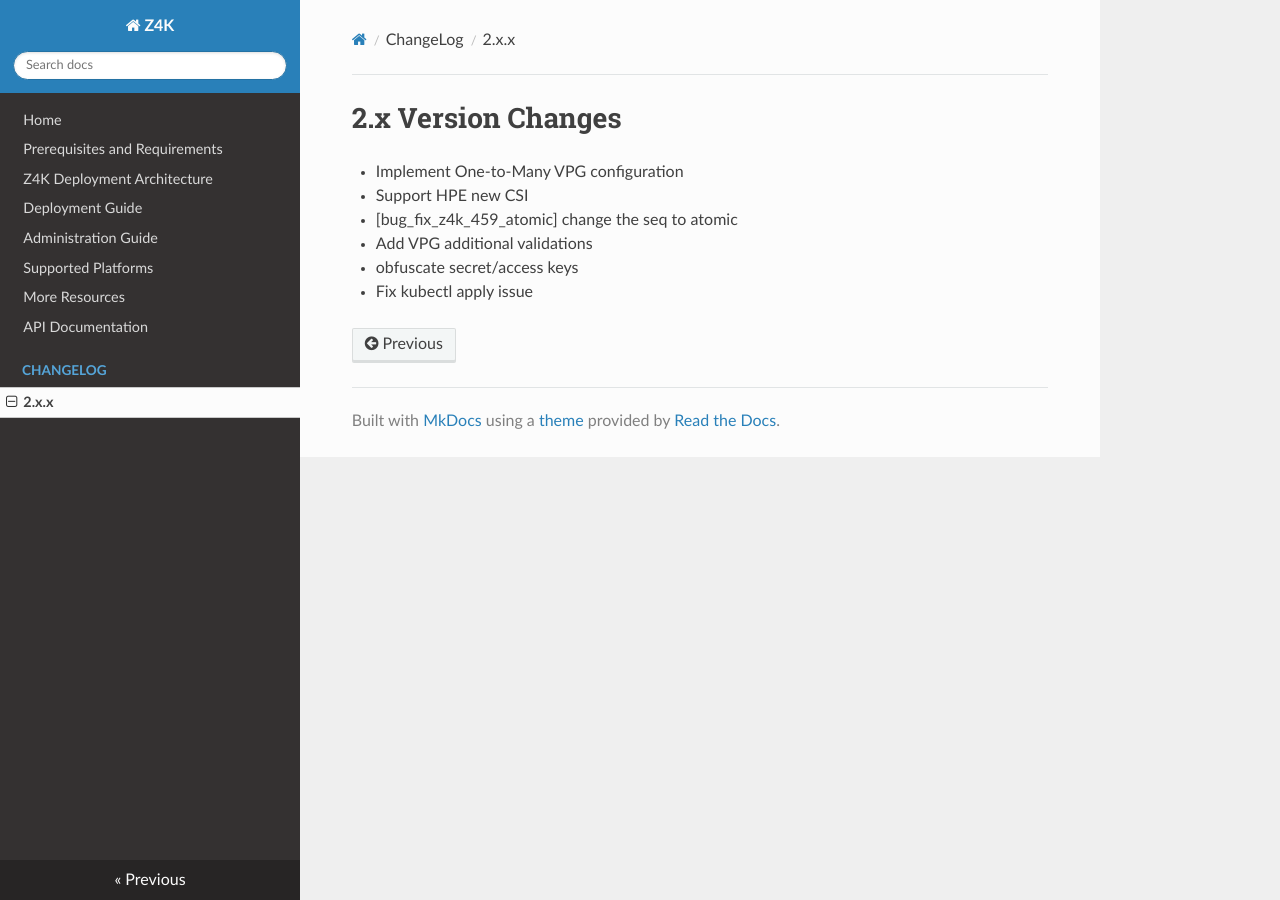
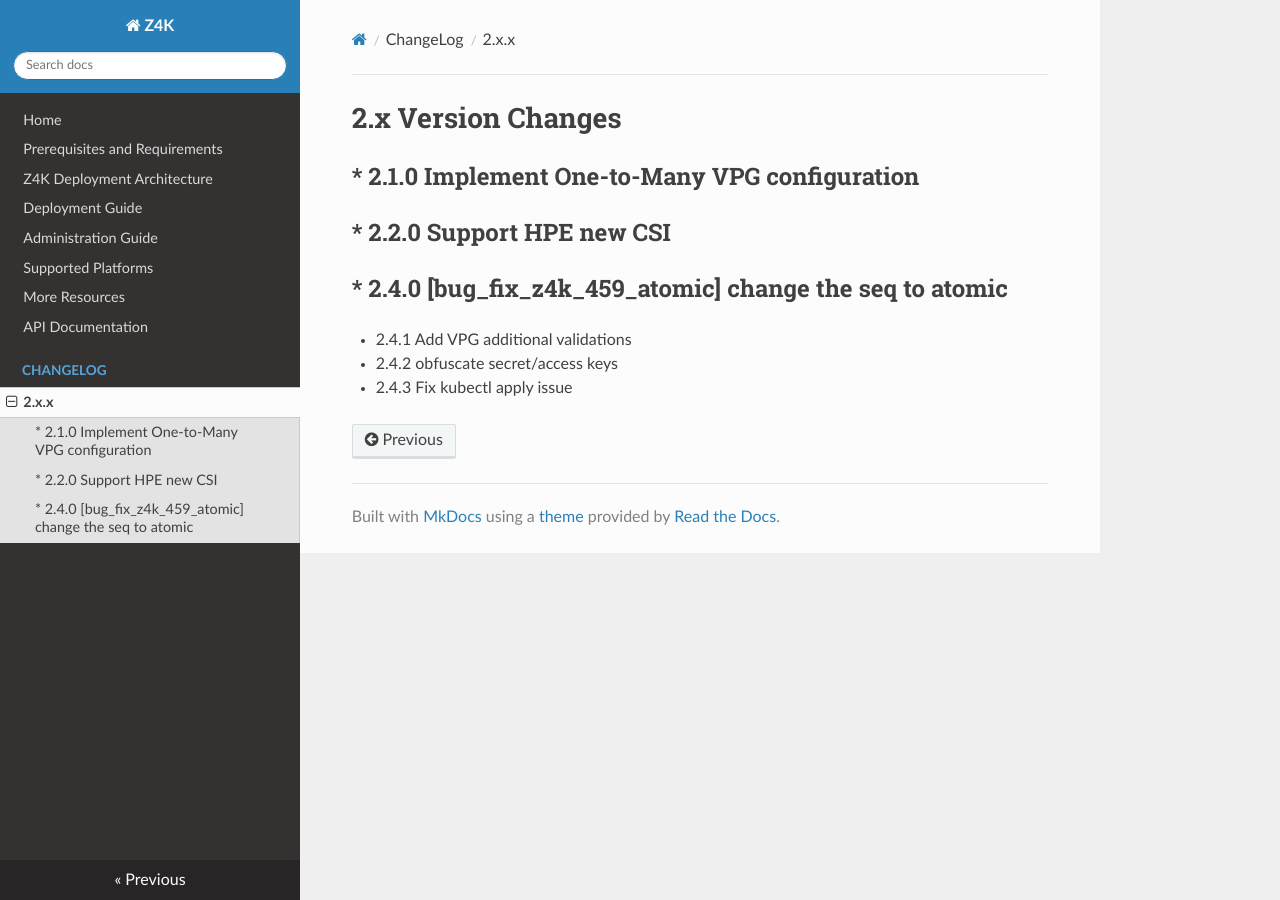
Before and after one commit to ZertoPublic/Z4K, an MkDocs documentation site: the page built from docs/changes/version2.x.x.md, in a window 1280 px wide. Built offline with MkDocs 1.6.1, drawn with Linux system fonts in a browser that asks for light colours.

Commit message:
Update version2.x.x.md

```diff
--- a/docs/changes/version2.x.x.md
+++ b/docs/changes/version2.x.x.md
@@ -1,8 +1,11 @@
 2.x Version Changes
 ===================
-* Implement One-to-Many VPG configuration
-* Support HPE new CSI
-* [bug_fix_z4k_459_atomic] change the seq to atomic
-* Add VPG additional validations
-* obfuscate secret/access keys
-* Fix kubectl apply issue
+* 2.1.0 Implement One-to-Many VPG configuration
+-----------------------------------------------
+* 2.2.0 Support HPE new CSI
+-----------------------------------------------
+* 2.4.0 [bug_fix_z4k_459_atomic] change the seq to atomic
+---------------------------------------------------------
+* 2.4.1 Add VPG additional validations
+* 2.4.2 obfuscate secret/access keys
+* 2.4.3 Fix kubectl apply issue
```
